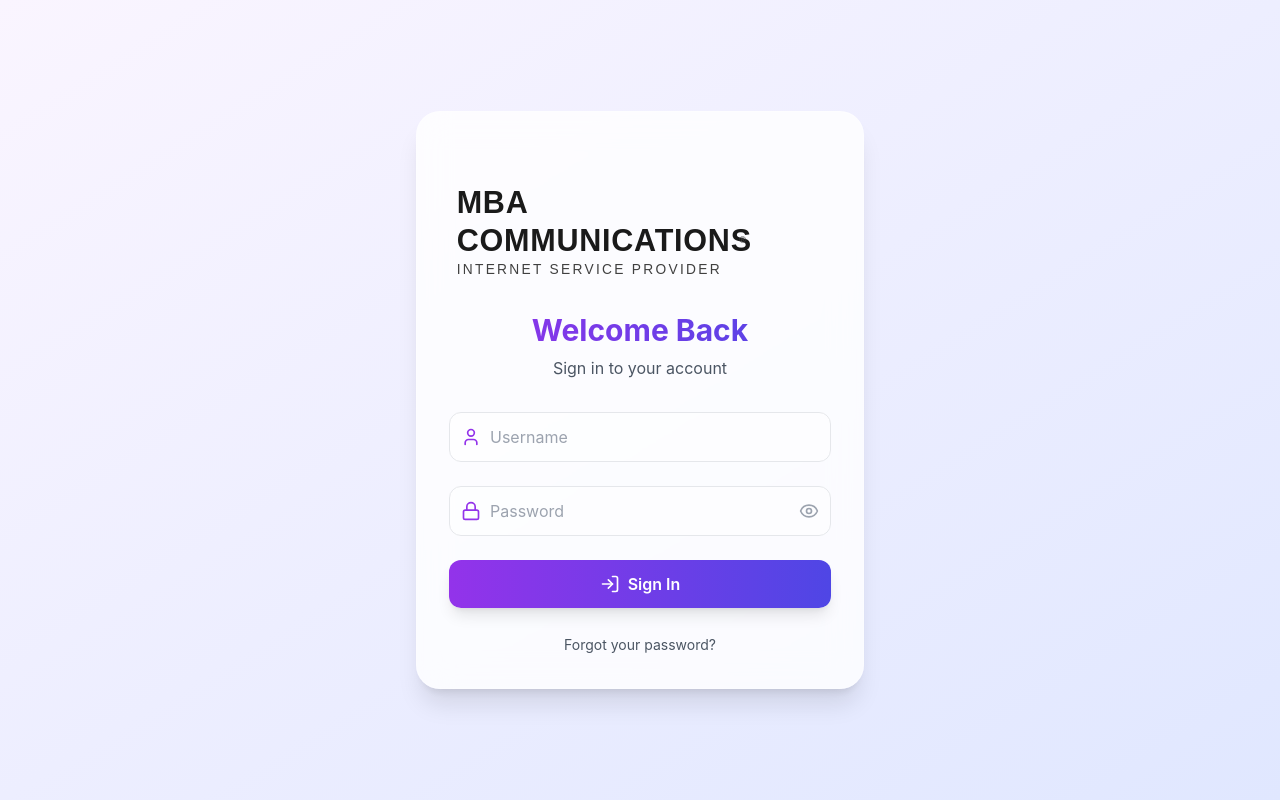
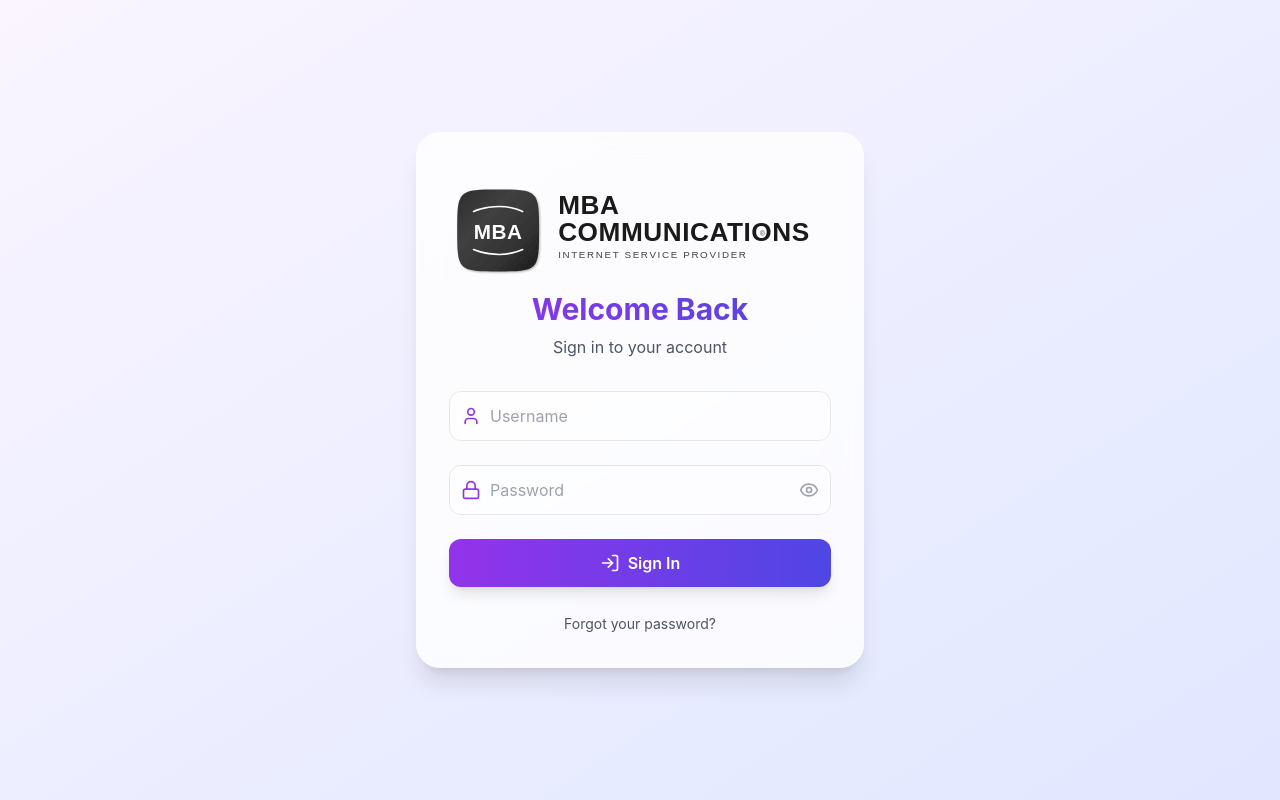
Before and after one commit to minhalawais/ISP-MANAGEMENT-SYSTEM, a React (Create React App) app: page /login in a window 1280 px wide. Built offline with nearby package versions, Linux system fonts and the light colour scheme.

Commit message:
fix(landing): Advisory Member Updated

```diff
--- /dev/null
+++ b/src/assets/LoginLogo.tsx
@@ -0,0 +1,201 @@
+import React from 'react';
+
+interface LoginLogoProps {
+  variant?: 'landscape' | 'square';
+}
+
+const LoginLogo: React.FC<LoginLogoProps> = ({ variant = 'landscape' }) => {
+  const isSquare = variant === 'square';
+
+  return (
+    <div
+      className={`w-full mx-auto ${isSquare ? 'max-w-xs' : 'max-w-md'} cursor-pointer`}
+      onClick={() => window.location.href = '/customer-management'}
+    >
+      <svg
+        viewBox={isSquare ? "0 0 200 200" : "0 0 700 200"}
+        className="w-full h-full object-contain"
+        xmlns="http://www.w3.org/2000/svg"
+      >
+        <defs>
+          <linearGradient id="hexGradient" x1="0%" y1="0%" x2="100%" y2="100%">
+            <stop offset="0%" stopColor="#2D2D2D" />
+            <stop offset="35%" stopColor="#404040" />
+            <stop offset="70%" stopColor="#333333" />
+            <stop offset="100%" stopColor="#1A1A1A" />
+          </linearGradient>
+
+          <filter id="shadow" x="-20%" y="-20%" width="140%" height="140%">
+            <feGaussianBlur in="SourceAlpha" stdDeviation="2"/>
+            <feOffset dx="2" dy="2" result="offsetblur"/>
+            <feComponentTransfer>
+              <feFuncA type="linear" slope="0.3"/>
+            </feComponentTransfer>
+            <feMerge>
+              <feMergeNode/>
+              <feMergeNode in="SourceGraphic"/>
+            </feMerge>
+          </filter>
+        </defs>
+
+        {isSquare ? (
+          // Square variant for login page
+          <g transform="translate(20, 20)">
+            <path
+              d="
+                M 80,5
+                C 45,5 25,5 15,15
+                C 5,25 5,45 5,80
+                C 5,115 5,135 15,145
+                C 25,155 45,155 80,155
+                C 115,155 135,155 145,145
+                C 155,135 155,115 155,80
+                C 155,45 155,25 145,15
+                C 135,5 115,5 80,5
+                Z"
+              fill="url(#hexGradient)"
+              filter="url(#shadow)"
+            />
+
+            <path
+              d="M 35,45 C 35,45 80,25 125,45"
+              stroke="#FFFFFF"
+              strokeWidth="3"
+              fill="none"
+              strokeLinecap="round"
+            />
+
+            <path
+              d="M 35,115 C 35,115 80,135 125,115"
+              stroke="#FFFFFF"
+              strokeWidth="3"
+              fill="none"
+              strokeLinecap="round"
+            />
+
+            <text
+              x="80"
+              y="95"
+              textAnchor="middle"
+              fill="white"
+              style={{
+                fontSize: '38px',
+                fontFamily: 'Arial, sans-serif',
+                fontWeight: 'bold',
+                letterSpacing: '1px'
+              }}
+            >
+              MBA
+            </text>
+          </g>
+        ) : (
+          // Landscape variant
+          <>
+            <g transform="translate(10, 40)">
+              <path
+                d="
+                  M 80,5
+                  C 45,5 25,5 15,15
+                  C 5,25 5,45 5,80
+                  C 5,115 5,135 15,145
+                  C 25,155 45,155 80,155
+                  C 115,155 135,155 145,145
+                  C 155,135 155,115 155,80
+                  C 155,45 155,25 145,15
+                  C 135,5 115,5 80,5
+                  Z"
+                fill="url(#hexGradient)"
+                filter="url(#shadow)"
+              />
+
+              <path
+                d="M 35,45 C 35,45 80,25 125,45"
+                stroke="#FFFFFF"
+                strokeWidth="3"
+                fill="none"
+                strokeLinecap="round"
+              />
+
+              <path
+                d="M 35,115 C 35,115 80,135 125,115"
+                stroke="#FFFFFF"
+                strokeWidth="3"
+                fill="none"
+                strokeLinecap="round"
+              />
+
+              <text
+                x="80"
+                y="95"
+                textAnchor="middle"
+                fill="white"
+                style={{
+                  fontSize: '38px',
+                  fontFamily: 'Arial, sans-serif',
+                  fontWeight: 'bold',
+                  letterSpacing: '1px'
+                }}
+              >
+                MBA
+              </text>
+            </g>
+
+            <text
+              x="200"
+              y="90"
+              fill="#1A1A1A"
+              style={{
+                fontSize: '48px',
+                fontFamily: 'Montserrat, sans-serif',
+                fontWeight: 'bold',
+                letterSpacing: '1px'
+              }}
+            >
+              MBA
+            </text>
+            <text
+              x="200"
+              y="140"
+              fill="#1A1A1A"
+              style={{
+                fontSize: '48px',
+                fontFamily: 'Montserrat, sans-serif',
+                fontWeight: 'bold',
+                letterSpacing: '1px'
+              }}
+            >
+              COMMUNICATIONS
+            </text>
+
+            <text
+              x="570"
+              y="130"
+              fill="#404040"
+              style={{
+                fontSize: '12px',
+                fontFamily: 'Montserrat, sans-serif'
+              }}
+            >
+              ®
+            </text>
+
+            <text
+              x="200"
+              y="170"
+              fill="#404040"
+              style={{
+                fontSize: '18px',
+                fontFamily: 'Montserrat, sans-serif',
+                letterSpacing: '3px'
+              }}
+            >
+              INTERNET SERVICE PROVIDER
+            </text>
+          </>
+        )}
+      </svg>
+    </div>
+  );
+};
+
+export default LoginLogo;
--- a/src/pages/login.tsx
+++ b/src/pages/login.tsx
@@ -1,7 +1,7 @@
 import React, { useState, useEffect } from "react"
 import { useNavigate, Link } from "react-router-dom"
 import { Eye, EyeOff, Lock, User, LogIn } from "lucide-react"
-import MBALogo from "../assets/mba_logo.tsx"
+import LoginLogo from "../assets/LoginLogo.tsx"
 import axiosInstance from "../utils/axiosConfig.ts"
 const Login = () => {
   const [username, setUsername] = useState("")
@@ -57,7 +57,7 @@ const Login = () => {
           {/* Logo Section */}
           <div className="text-center mb-8">
             <div className="mx-auto mb-4">
-              <MBALogo variant="landscape" />
+              <LoginLogo variant="landscape" />
             </div>
             <h2 className="text-3xl font-bold bg-gradient-to-r from-purple-600 to-indigo-600 bg-clip-text text-transparent">
               Welcome Back
```
Also changed, not shown: api/requirements.txt.
